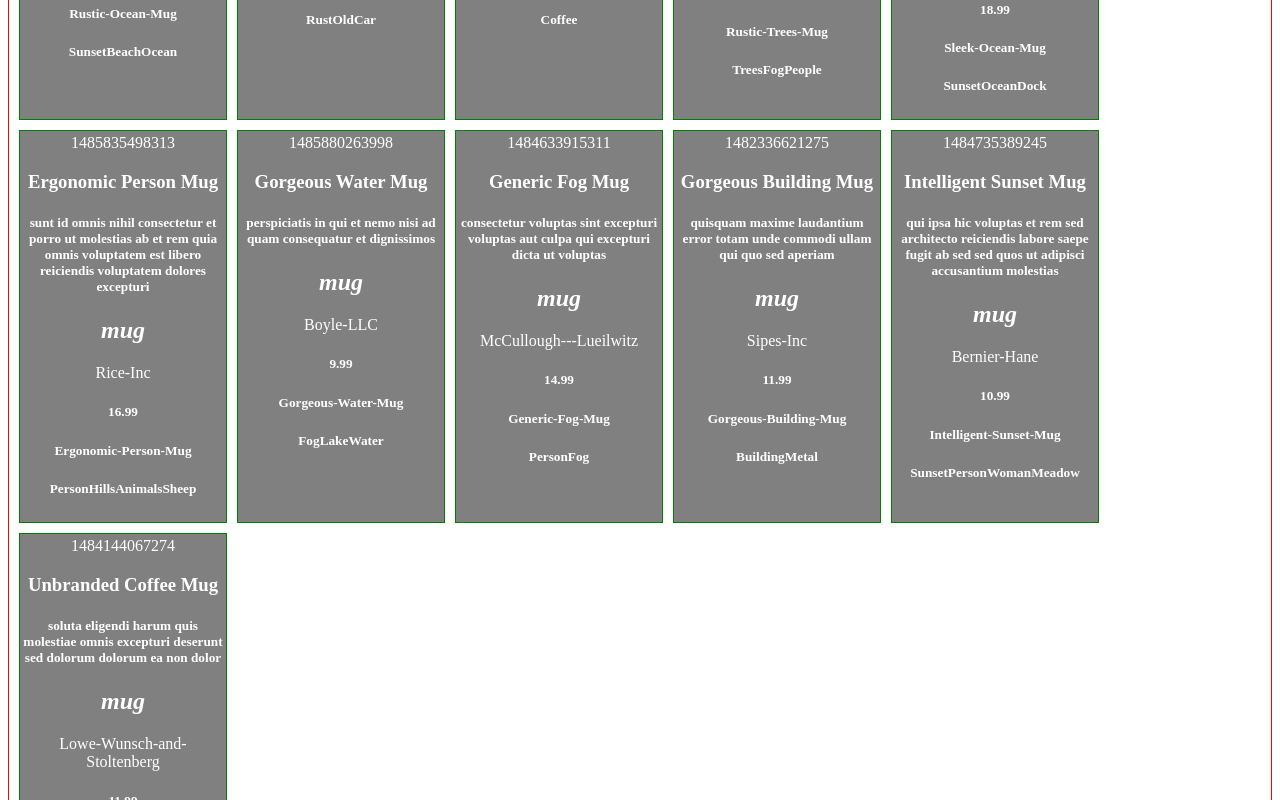
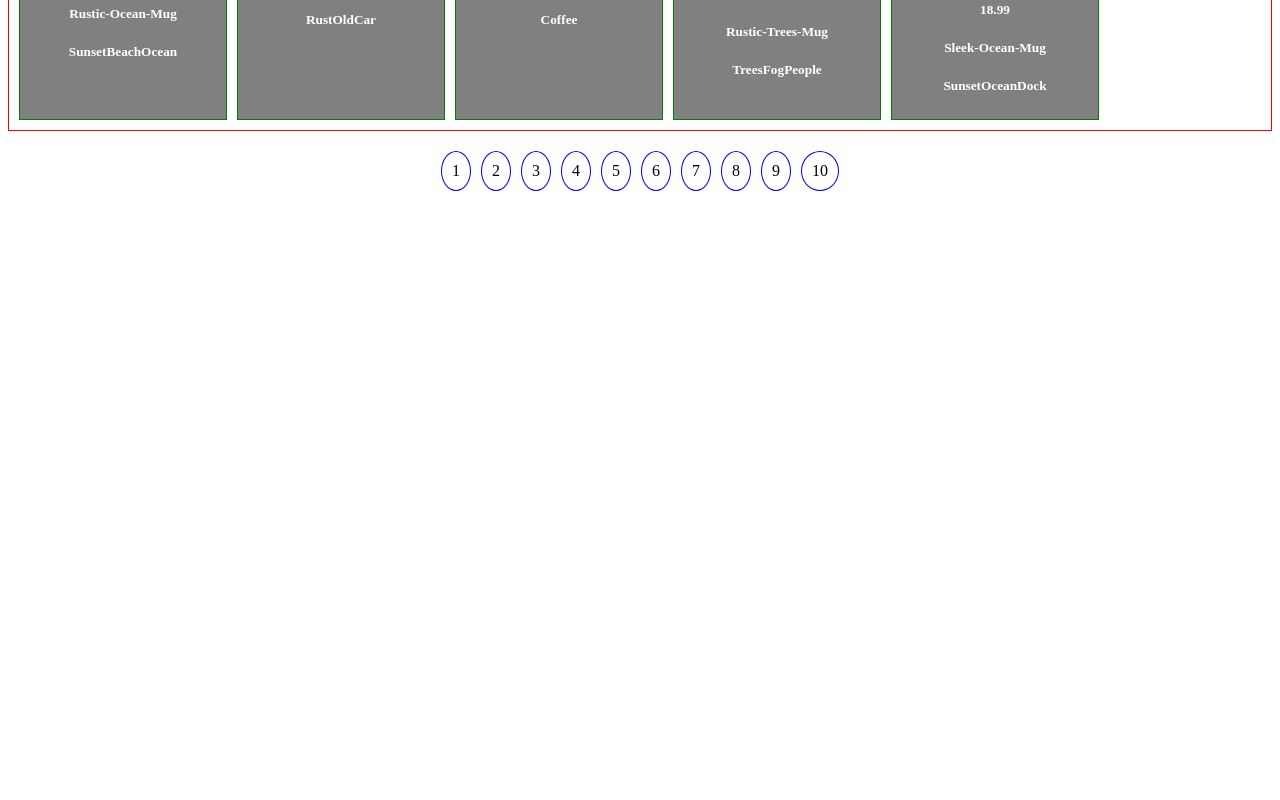
Before and after one commit to Onksami/ProductList, a React (Create React App) app: page / in a window 1280 px wide. Shown: the part 780-1580 px from the top of the page. After the commit the page ends 999 px from the top, so only its background shows below. Built offline with nearby package versions, Linux system fonts and the light colour scheme; data requests are answered from the project's data file.

Commit message:
add pagination

```diff
--- a/src/App.css
+++ b/src/App.css
@@ -54,6 +54,16 @@
   background: gray
 }
 
-.test-style  {
-
+.pagination-box  {
+  display: flex;
+  justify-content: center;
+  align-items: center;
+  gap: 10px;
+  padding: 20px;
 }
+.page {
+  border: 1px solid blue;
+  border-radius: 50%;
+  padding: 10px;
+  cursor: pointer;
+}
--- a/src/App.js
+++ b/src/App.js
@@ -9,9 +9,7 @@ function App() {
   return (
     <div className="App">
       <ProductList />
-      <hr />
-      <br />
-      <hr />
+
       <Pagination />
     </div>
   );
--- a/src/Components/Pagination.jsx
+++ b/src/Components/Pagination.jsx
@@ -1,10 +1,29 @@
+import React, { useContext } from "react";
+import { ProductContext } from "../Context/ProductContext";
 
-import React from 'react'
+const pageArray = [1, 2, 3, 4, 5, 6, 7, 8, 9, 10];
+function Pagination() {
+  const productContext = useContext(ProductContext);
+  console.log("Pagination  productContext:", productContext);
 
-function Pagination() {
+  const onPageClick = (p) => {
+    console.log("onPageClick", p);
+    productContext.setPage(p);
+  };
+
   return (
-    <div>Paginations</div>
-  )
+    <div className="pagination-container">
+      <div className="pagination-box">
+        {pageArray.map((p, i) => {
+          return (
+            <div className="page" onClick={() => onPageClick(p)}>
+              {p}{" "}
+            </div>
+          );
+        })}
+      </div>
+    </div>
+  );
 }
 
-export default Pagination
+export default Pagination;
--- a/src/Components/ProductList.js
+++ b/src/Components/ProductList.js
@@ -5,7 +5,6 @@ import { ProductContext } from "../Context/ProductContext";
 
 function ProductList(props) {
   const productsContext = useContext(ProductContext);
-  console.log("ProductList  productsContext:", productsContext);
   return (
     <>
       <Header />
--- a/src/Context/ProductContext.jsx
+++ b/src/Context/ProductContext.jsx
@@ -5,14 +5,16 @@ export const ProductContext = React.createContext();
 export default function ProductContextApp({ children }) {
   const [items, setItems] = useState([]);
 
+  const [page, setPage] = useState(1);
+
   useEffect(() => {
-    fetch("http://localhost:3002/items?_page=1&_limit=16")
+    fetch(`http://localhost:3002/items?_page=${page}&_limit=10`)
       .then((response) => response.json())
       .then((json) => {
         console.log("json", json);
         setItems(json);
       });
-  }, []);
+  }, [page]); //call useEffect when page is changed
 
   return (
     <ProductContext.Provider
@@ -20,6 +22,8 @@ export default function ProductContextApp({ children }) {
         products: items,
         test: "test",
         isLoading: true,
+        setPage,
+        page,
       }}
     >
       {children}
```
